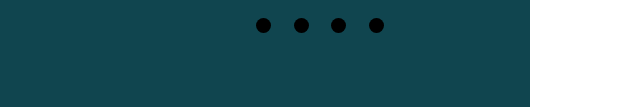
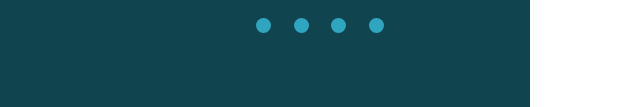
Before and after one commit to solomonya/cssMemSlider, a plain HTML site: page cssMemSlider/index.html in a window 1280 px wide. Shown: the part 693-800 px from the top of the page, 610-1250 px from the left. Drawn offline with Linux system fonts and the light colour scheme.

Commit message:
feat: adding styles for interactive on controls (Sat, 14-05-2022 21:48)

```diff
--- a/cssMemSlider/styles/style.css
+++ b/cssMemSlider/styles/style.css
@@ -123,8 +123,17 @@ html {
   height: 15px;
   width: 15px;
   border-radius: 50%;
-  background-color: black;
+  background-color: #30a5bf;
   margin: 0 10px 0 10px;
+  transition: background-color ease 0.3s 0s;
+}
+
+.slider__navlink:hover {
+  background-color: #fff;
+}
+
+.slider__navlink:active {
+  background-color: #0b2b40;
 }
 
 .footer {
```
